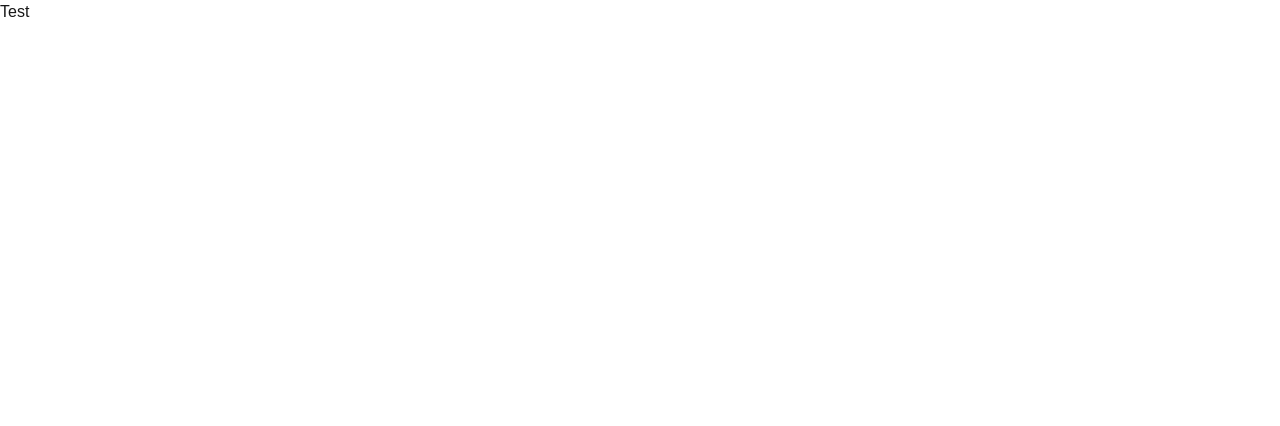
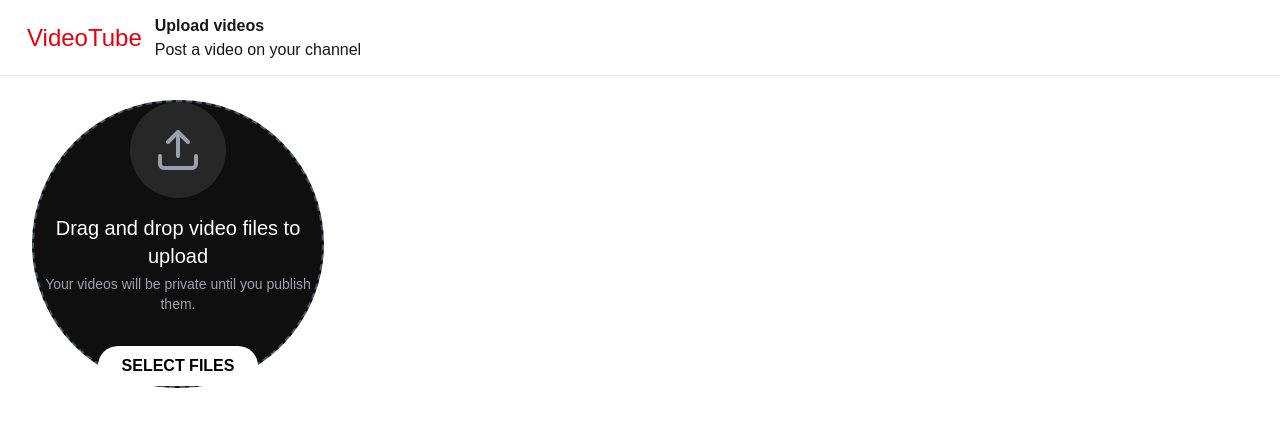
Before and after one commit to joelfrancis8900/Video-Tube, a Next.js app: page /upload in a window 1280 px wide. Shown: the top 426 px of the page. Built offline with nearby package versions, Linux system fonts and the light colour scheme.

Commit message:
Update March 11 2026 9:12pm

```diff
--- a/package.json
+++ b/package.json
@@ -12,11 +12,13 @@
     "@supabase/supabase-js": "^2.98.0",
     "@tailwindcss/cli": "^4.2.1",
     "@tailwindcss/postcss": "^4.2.1",
+    "lucide-react": "^0.577.0",
     "next": "16.1.6",
     "postcss": "^8.5.8",
     "prisma": "^7.4.2",
     "react": "19.2.3",
     "react-dom": "19.2.3",
+    "react-dropzone": "^15.0.0",
     "tailwindcss": "^4.2.1"
   },
   "devDependencies": {
--- a/src/app/upload/page.tsx
+++ b/src/app/upload/page.tsx
@@ -1,10 +1,14 @@
 import Image from 'next/image';
-
+import Header from '@/components/uploadPage/header';
+import Main from '@/components/uploadPage/main';
 
 export default function UploadPage() {
 
     return (
-        <div>Test</div>
+        <div className="flex flex-col h-screen w-full">
+            <Header />
+            <Main />
+        </div>
 
 
     );
--- a/src/components/header.tsx
+++ b/src/components/header.tsx
@@ -18,7 +18,7 @@ export default function Header({ onToggle }: { onToggle: () => void }) {
                     />
                 </button>
 
-                <div className="ml-[27px] text-2xl text-red-600">VideoTube</div>
+                <div className=" pl-2 sm:pl-6.75 text-base sm:text-2xl text-red-600">VideoTube</div>
             </div>
 
             {/* Group 2: Search Bar */}
--- /dev/null
+++ b/src/components/uploadPage/header.tsx
@@ -0,0 +1,17 @@
+import Image from 'next/image';
+
+export default function Header() {
+    return (
+
+        <header className='bg-white h-19 pl-6.75 pr-7.75 w-full shrink-0 border-b border-gray-200 flex flex-row items-center'>
+            <div className="text-2xl text-red-600 pr-3.25">VideoTube</div>
+
+            <div className="flex flex-col">
+                <div className="font-bold">Upload videos</div>
+                <div>Post a video on your channel</div>
+            </div>
+
+        </header>
+
+    );
+}
--- /dev/null
+++ b/src/components/uploadPage/main.tsx
@@ -0,0 +1,80 @@
+
+"use client";
+import Image from 'next/image';
+import React, { useCallback, useState } from "react";
+import { useDropzone, FileRejection, DropEvent } from "react-dropzone";
+import { Upload } from "lucide-react";
+
+interface VideoUploadProps {
+    onUpload: (files: File[]) => void;
+}
+
+export default function VideoUploadArea({ onUpload }: VideoUploadProps) {
+    const [isUploading, setIsUploading] = useState(false);
+
+    const onDrop = useCallback((acceptedFiles: File[]) => {
+        if (acceptedFiles.length > 0) {
+            setIsUploading(true);
+            onUpload(acceptedFiles);
+        }
+    }, [onUpload]);
+
+    const { getRootProps, getInputProps, isDragActive } = useDropzone({
+        onDrop,
+        accept: {
+            'video/*': ['.mp4', '.mov', '.avi', '.mkv']
+        },
+        multiple: false
+    });
+    return (
+        <main className="flex-1 bg-white pl-8 pr-8 pt-6 grid gap-y-8 gap-x-4 grid-cols-1 sm:grid-cols-2 md:grid-cols-2 lg:grid-cols-3 xl:grid-cols-4 2xl:grid-cols-4 h-full overflow-y-auto  auto-rows-[minmax(100px, auto)] content-start">
+            <div
+                {...getRootProps()}
+                className={`
+        flex flex-col items-center justify-center
+        w-full max-w-2xl aspect-video
+        border-2 border-dashed rounded-full
+        transition-all duration-200 cursor-pointer
+        ${isDragActive
+                        ? "border-blue-500 bg-blue-50/10"
+                        : "border-gray-600 hover:border-gray-400 bg-[#0f0f0f]"
+                    }
+      `}
+            >
+                <input {...getInputProps()} />
+
+                <div className="flex flex-col items-center gap-4">
+                    <div className="p-6 bg-[#272727] rounded-full">
+                        <Upload className={`w-12 h-12 ${isDragActive ? "text-blue-500" : "text-gray-400"}`} />
+                    </div>
+
+                    <div className="text-center">
+                        <p className="text-xl font-medium text-white">
+                            {isDragActive ? "Drop files to upload" : "Drag and drop video files to upload"}
+                        </p>
+                        <p className="text-sm text-gray-400 mt-1">
+                            Your videos will be private until you publish them.
+                        </p>
+                    </div>
+
+                    <button
+                        className="mt-4 px-6 py-2 bg-white text-black font-semibold rounded-full hover:bg-gray-200 transition-colors"
+                    >
+                        SELECT FILES
+                    </button>
+                </div>
+            </div>
+        </main>
+    );
+
+}
+
+
+
+
+
+
+{/* <main className="flex-1 bg-white pl-8 pr-8 pt-6 grid gap-y-8 gap-x-4 grid-cols-1 sm:grid-cols-2 md:grid-cols-2 lg:grid-cols-3 xl:grid-cols-4 2xl:grid-cols-4 h-full overflow-y-auto  auto-rows-[minmax(100px, auto)] content-start">
+
+    Test main section
+</main> */}
```
Also changed, not shown: 1 other file (tests, documents, lock files or other folders).
